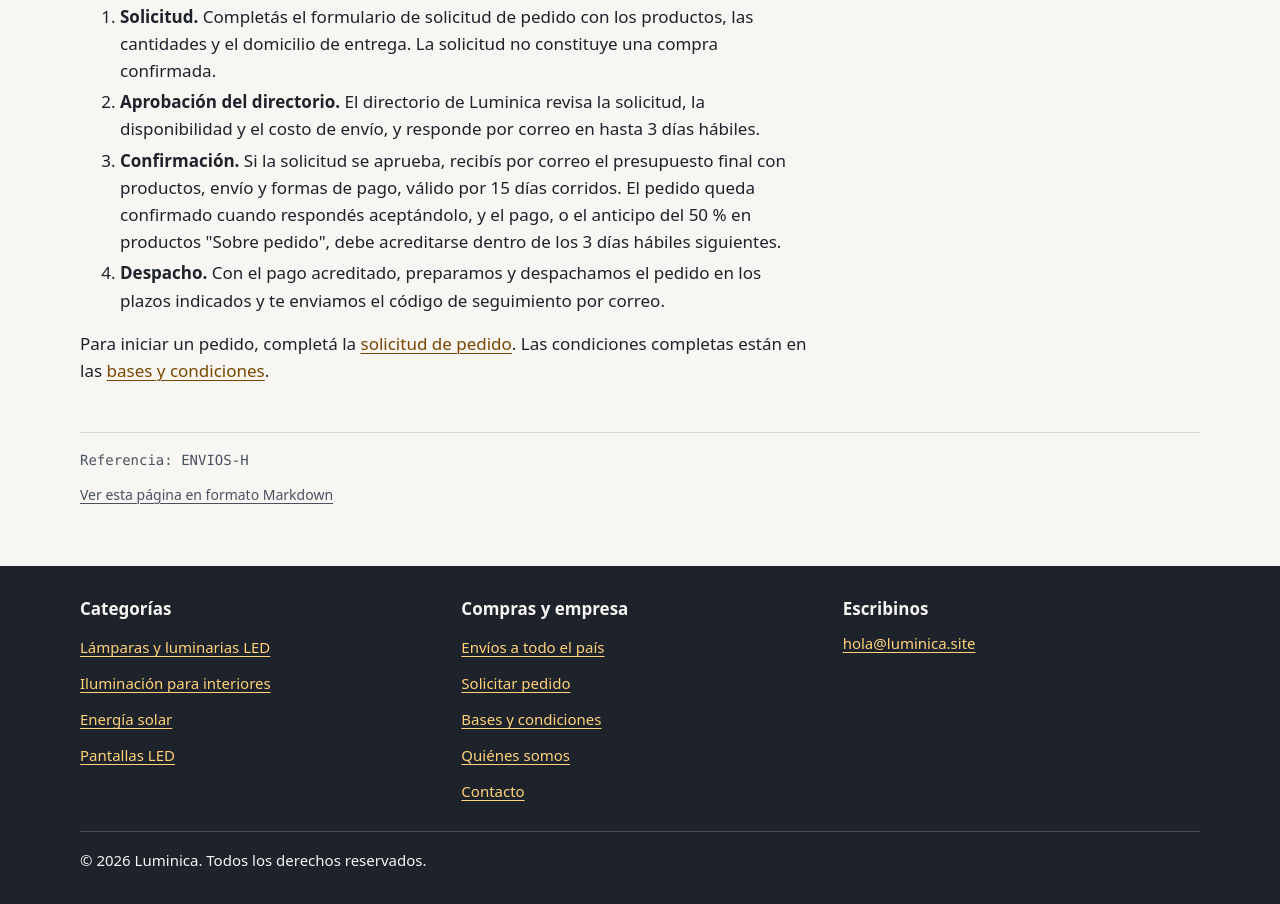
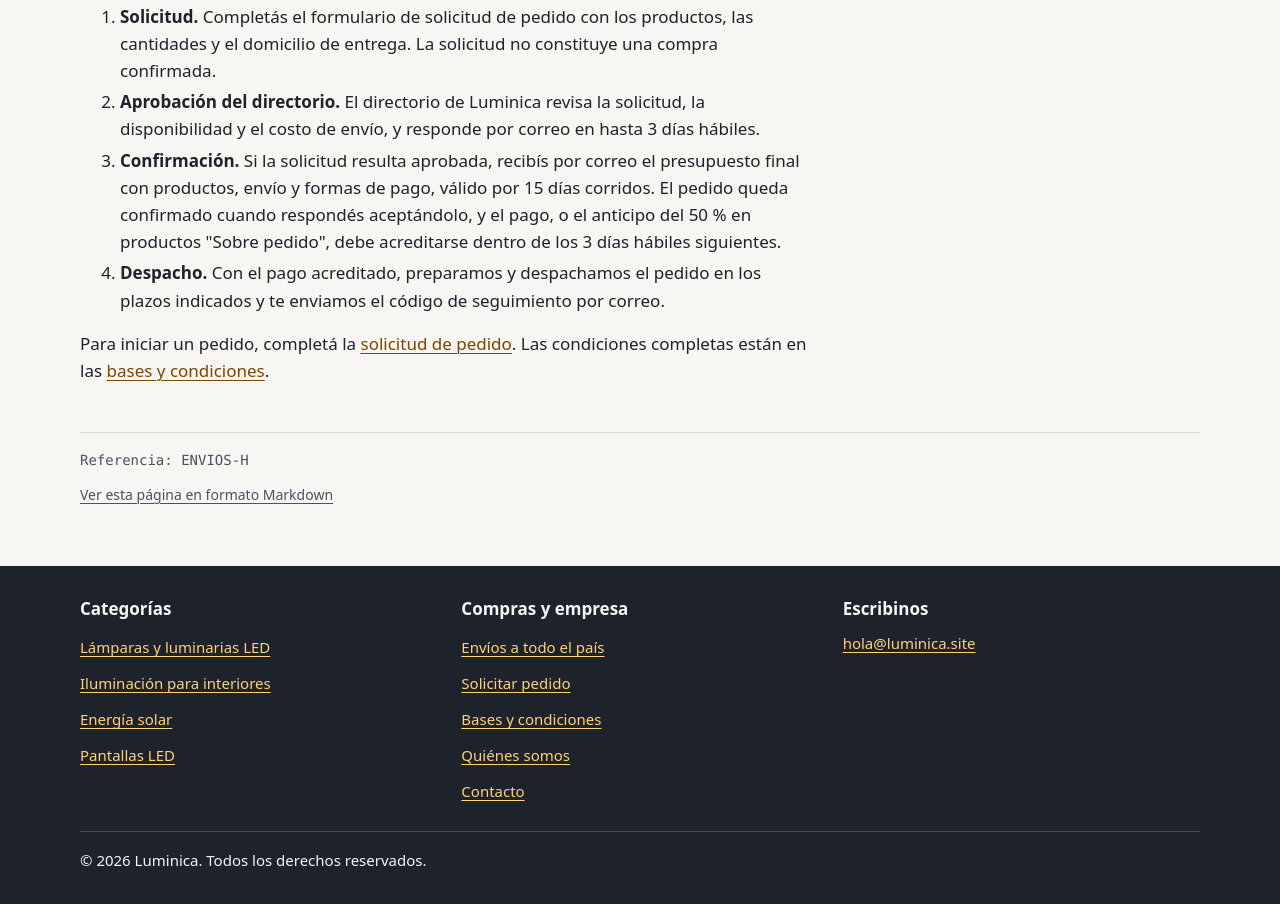
Before and after one commit to TeamInnovacionBIT/sitio-sandbox-4-luminica, a plain HTML site: page public_html/envios/index.html in a window 1280 px wide. Shown: the part 2565-3469 px from the top of the page. Drawn offline with Linux system fonts and the light colour scheme.

Commit message:
Redacción en envios: reemplazo de la forma verbal "aprueba" (HTML + MD)
Co-Authored-By: Claude Opus 5.5 <noreply@anthropic.com>

```diff
--- a/public_html/envios/index.html
+++ b/public_html/envios/index.html
@@ -157,7 +157,7 @@
       <ol>
         <li><strong>Solicitud.</strong> Completás el formulario de solicitud de pedido con los productos, las cantidades y el domicilio de entrega. La solicitud no constituye una compra confirmada.</li>
         <li><strong>Aprobación del directorio.</strong> El directorio de Luminica revisa la solicitud, la disponibilidad y el costo de envío, y responde por correo en hasta 3 días hábiles.</li>
-        <li><strong>Confirmación.</strong> Si la solicitud se aprueba, recibís por correo el presupuesto final con productos, envío y formas de pago, válido por 15 días corridos. El pedido queda confirmado cuando respondés aceptándolo, y el pago, o el anticipo del 50 % en productos "Sobre pedido", debe acreditarse dentro de los 3 días hábiles siguientes.</li>
+        <li><strong>Confirmación.</strong> Si la solicitud resulta aprobada, recibís por correo el presupuesto final con productos, envío y formas de pago, válido por 15 días corridos. El pedido queda confirmado cuando respondés aceptándolo, y el pago, o el anticipo del 50 % en productos "Sobre pedido", debe acreditarse dentro de los 3 días hábiles siguientes.</li>
         <li><strong>Despacho.</strong> Con el pago acreditado, preparamos y despachamos el pedido en los plazos indicados y te enviamos el código de seguimiento por correo.</li>
       </ol>
       <p>Para iniciar un pedido, completá la <a href="/solicitar-pedido/">solicitud de pedido</a>. Las condiciones completas están en las <a href="/bases-y-condiciones/">bases y condiciones</a>.</p>
```
Also changed, not shown: 1 other file.
